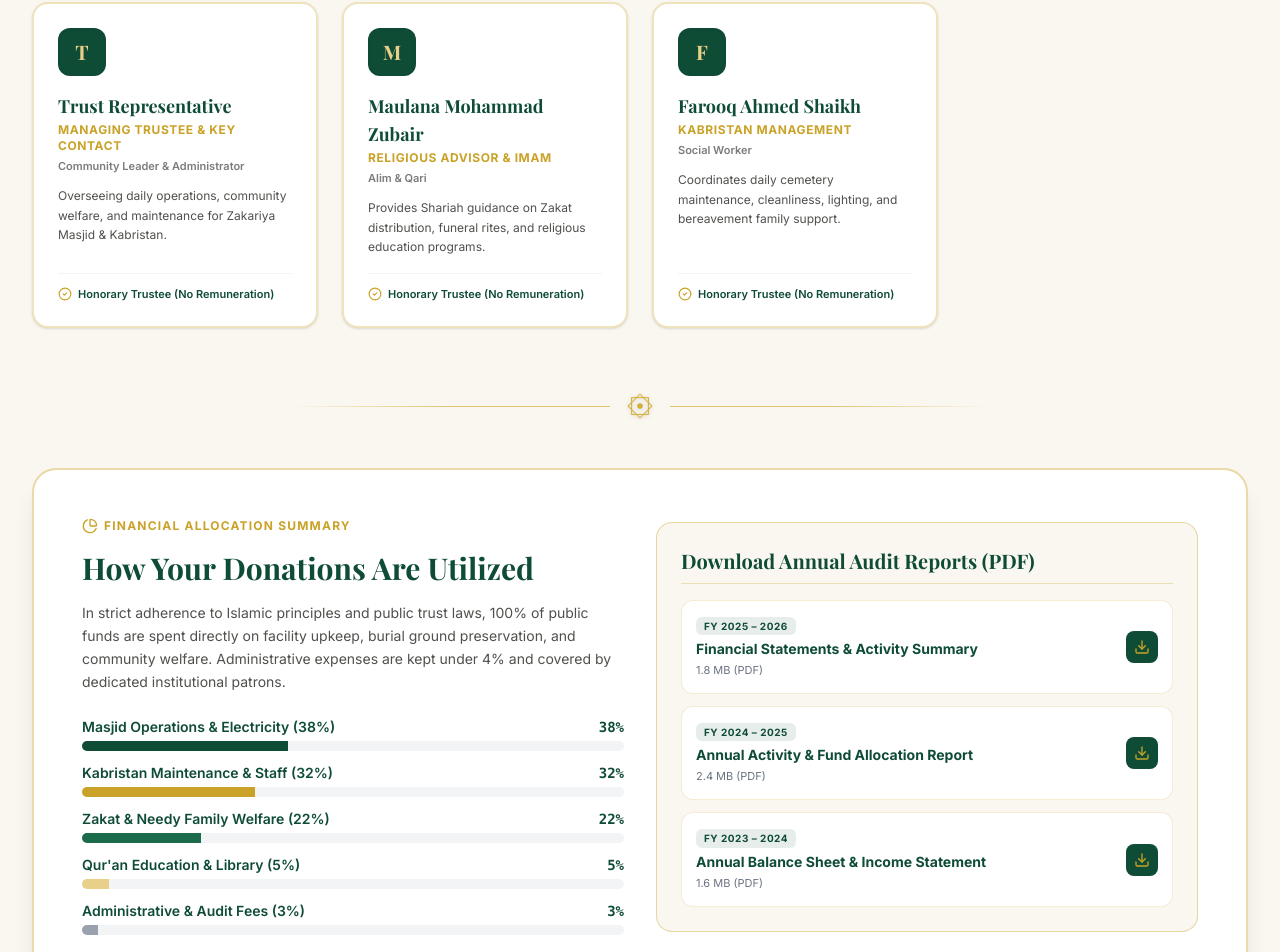
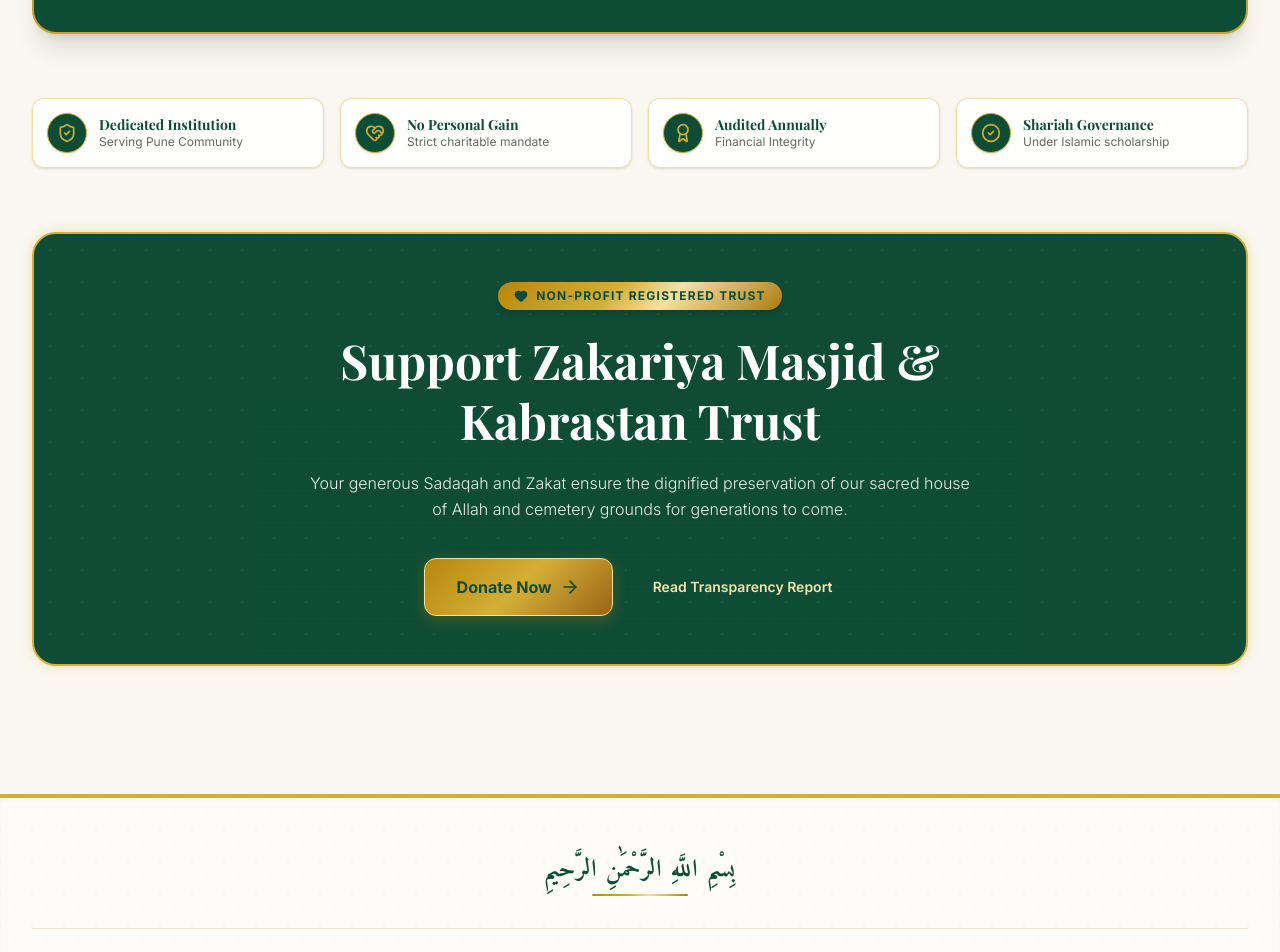
Before and after one commit to waterlemondigital/zakariyamasjid, a React (Vite) app in the folder frontend/: page /transparency in a window 1280 px wide. Shown: the part 1370-2322 px from the top of the page. Built offline with nearby package versions, Linux system fonts and the light colour scheme; a web font is replaced by a local one.

Commit message:
Remove Board of Trustees and Financial Allocation Summary sections from Transparency page

```diff
--- a/frontend/src/pages/Transparency.tsx
+++ b/frontend/src/pages/Transparency.tsx
@@ -2,36 +2,9 @@
 import { SectionDivider } from '../components/SectionDivider';
 import { TrustBadge } from '../components/TrustBadge';
 import { CTASection } from '../components/CTASection';
-import { TrusteeItem, AuditDoc } from '../types';
-import { ShieldCheck, FileText, Download, Award, Building, Mail, Phone, CheckCircle2, PieChart } from 'lucide-react';
+import { ShieldCheck, Mail, Phone, Award, FileText } from 'lucide-react';
 
 export const Transparency: React.FC = () => {
-  const trustees: TrusteeItem[] = [
-    {
-      name: 'Trust Representative',
-      role: 'Managing Trustee & Key Contact',
-      qualification: 'Community Leader & Administrator',
-      bio: 'Overseeing daily operations, community welfare, and maintenance for Zakariya Masjid & Kabristan.',
-    },
-    {
-      name: 'Maulana Mohammad Zubair',
-      role: 'Religious Advisor & Imam',
-      qualification: 'Alim & Qari',
-      bio: 'Provides Shariah guidance on Zakat distribution, funeral rites, and religious education programs.',
-    },
-    {
-      name: 'Farooq Ahmed Shaikh',
-      role: 'Kabristan Management',
-      qualification: 'Social Worker',
-      bio: 'Coordinates daily cemetery maintenance, cleanliness, lighting, and bereavement family support.',
-    },
-  ];
-
-  const auditReports: AuditDoc[] = [
-    { year: 'FY 2025 – 2026', title: 'Financial Statements & Activity Summary', fileSize: '1.8 MB (PDF)', downloadUrl: '#' },
-    { year: 'FY 2024 – 2025', title: 'Annual Activity & Fund Allocation Report', fileSize: '2.4 MB (PDF)', downloadUrl: '#' },
-    { year: 'FY 2023 – 2024', title: 'Annual Balance Sheet & Income Statement', fileSize: '1.6 MB (PDF)', downloadUrl: '#' },
-  ];
 
   return (
     <div className="py-12 md:py-20 bg-[#FAF7F0] min-h-screen">
@@ -110,143 +83,7 @@
           </div>
         </section>
 
-        {/* Board of Trustees Section */}
-        <section className="space-y-6">
-          <div className="text-center max-w-2xl mx-auto">
-            <span className="text-xs font-bold uppercase tracking-widest text-[#C9A227]">
-              Leadership &amp; Oversight
-            </span>
-            <h2 className="font-serif text-3xl font-bold text-[#0F4C36] mt-1">
-              Board of Trustees &amp; Managing Committee
-            </h2>
-            <p className="text-xs md:text-sm text-[#22261F]/70 mt-1">
-              Experienced, dedicated community members serving with zero personal financial compensation.
-            </p>
-          </div>
 
-          <div className="grid grid-cols-1 md:grid-cols-2 lg:grid-cols-4 gap-6">
-            {trustees.map((t, idx) => (
-              <div
-                key={idx}
-                className="bg-white p-6 rounded-2xl border-2 border-[#C9A227]/30 hover:border-[#C9A227] shadow-sm hover:shadow-md transition-all flex flex-col justify-between"
-              >
-                <div>
-                  <div className="w-12 h-12 rounded-xl bg-[#0F4C36] text-[#E8D08A] font-serif font-bold text-xl flex items-center justify-center mb-4 shadow-inner">
-                    {t.name.charAt(0)}
-                  </div>
-                  <h3 className="font-serif font-bold text-lg text-[#0F4C36]">{t.name}</h3>
-                  <div className="text-xs font-bold text-[#C9A227] uppercase tracking-wider mt-0.5">{t.role}</div>
-                  <div className="text-[11px] text-[#22261F]/60 mt-1 font-semibold">{t.qualification}</div>
-                  <p className="text-xs text-[#22261F]/80 leading-relaxed mt-3">{t.bio}</p>
-                </div>
-                <div className="mt-4 pt-3 border-t border-gray-100 flex items-center gap-1.5 text-[11px] text-[#0F4C36] font-semibold">
-                  <CheckCircle2 className="w-3.5 h-3.5 text-[#C9A227]" /> Honorary Trustee (No Remuneration)
-                </div>
-              </div>
-            ))}
-          </div>
-        </section>
-
-        <SectionDivider />
-
-        {/* Fund Utilization & Financial Summary */}
-        <section className="bg-white rounded-3xl border-2 border-[#C9A227]/40 p-8 md:p-12 shadow-xl space-y-8">
-          <div className="grid grid-cols-1 lg:grid-cols-12 gap-8 items-center">
-            <div className="lg:col-span-6 space-y-4">
-              <span className="text-xs font-bold uppercase tracking-widest text-[#C9A227] flex items-center gap-1.5">
-                <PieChart className="w-4 h-4" /> Financial Allocation Summary
-              </span>
-              <h2 className="font-serif text-3xl font-bold text-[#0F4C36]">
-                How Your Donations Are Utilized
-              </h2>
-              <p className="text-sm text-[#22261F]/80 leading-relaxed">
-                In strict adherence to Islamic principles and public trust laws, 100% of public funds are spent directly on facility upkeep, burial ground preservation, and community welfare. Administrative expenses are kept under 4% and covered by dedicated institutional patrons.
-              </p>
-
-              <div className="space-y-3 pt-2 text-xs md:text-sm font-semibold">
-                <div>
-                  <div className="flex justify-between text-[#0F4C36] mb-1">
-                    <span>Masjid Operations &amp; Electricity (38%)</span>
-                    <span className="font-mono">38%</span>
-                  </div>
-                  <div className="w-full h-2.5 bg-gray-100 rounded-full overflow-hidden">
-                    <div className="h-full bg-[#0F4C36] w-[38%]"></div>
-                  </div>
-                </div>
-
-                <div>
-                  <div className="flex justify-between text-[#0F4C36] mb-1">
-                    <span>Kabristan Maintenance &amp; Staff (32%)</span>
-                    <span className="font-mono">32%</span>
-                  </div>
-                  <div className="w-full h-2.5 bg-gray-100 rounded-full overflow-hidden">
-                    <div className="h-full bg-[#C9A227] w-[32%]"></div>
-                  </div>
-                </div>
-
-                <div>
-                  <div className="flex justify-between text-[#0F4C36] mb-1">
-                    <span>Zakat &amp; Needy Family Welfare (22%)</span>
-                    <span className="font-mono">22%</span>
-                  </div>
-                  <div className="w-full h-2.5 bg-gray-100 rounded-full overflow-hidden">
-                    <div className="h-full bg-[#1C6B4A] w-[22%]"></div>
-                  </div>
-                </div>
-
-                <div>
-                  <div className="flex justify-between text-[#0F4C36] mb-1">
-                    <span>Qur'an Education &amp; Library (5%)</span>
-                    <span className="font-mono">5%</span>
-                  </div>
-                  <div className="w-full h-2.5 bg-gray-100 rounded-full overflow-hidden">
-                    <div className="h-full bg-[#E8D08A] w-[5%]"></div>
-                  </div>
-                </div>
-
-                <div>
-                  <div className="flex justify-between text-[#0F4C36] mb-1">
-                    <span>Administrative &amp; Audit Fees (3%)</span>
-                    <span className="font-mono">3%</span>
-                  </div>
-                  <div className="w-full h-2.5 bg-gray-100 rounded-full overflow-hidden">
-                    <div className="h-full bg-gray-400 w-[3%]"></div>
-                  </div>
-                </div>
-              </div>
-            </div>
-
-            {/* Downloadable Audit PDF Documents List */}
-            <div className="lg:col-span-6 bg-[#FAF7F0] p-6 rounded-2xl border border-[#C9A227]/40 space-y-4">
-              <h3 className="font-serif font-bold text-xl text-[#0F4C36] border-b border-[#C9A227]/30 pb-2">
-                Download Annual Audit Reports (PDF)
-              </h3>
-              <div className="space-y-3">
-                {auditReports.map((doc, idx) => (
-                  <div
-                    key={idx}
-                    className="p-3.5 bg-white rounded-xl border border-[#C9A227]/20 hover:border-[#C9A227] transition-all flex items-center justify-between text-xs sm:text-sm"
-                  >
-                    <div>
-                      <span className="text-[10px] font-bold uppercase tracking-wider bg-[#0F4C36]/10 text-[#0F4C36] px-2 py-0.5 rounded-md mb-1 inline-block">
-                        {doc.year}
-                      </span>
-                      <h4 className="font-bold text-[#0F4C36]">{doc.title}</h4>
-                      <span className="text-[11px] text-gray-500">{doc.fileSize}</span>
-                    </div>
-                    <button
-                      onClick={() => alert(`Downloading document: ${doc.title}`)}
-                      className="p-2 rounded-lg bg-[#0F4C36] text-[#C9A227] hover:bg-[#1C6B4A] transition-colors flex-shrink-0"
-                      title="Download PDF"
-                    >
-                      <Download className="w-4 h-4" />
-                    </button>
-                  </div>
-                ))}
-              </div>
-            </div>
-          </div>
-        </section>
 
         {/* Regulatory & Audit Contact Box */}
         <div className="bg-[#0F4C36] text-white p-8 rounded-3xl border-2 border-[#C9A227] shadow-xl flex flex-col md:flex-row items-center justify-between gap-6">
```
